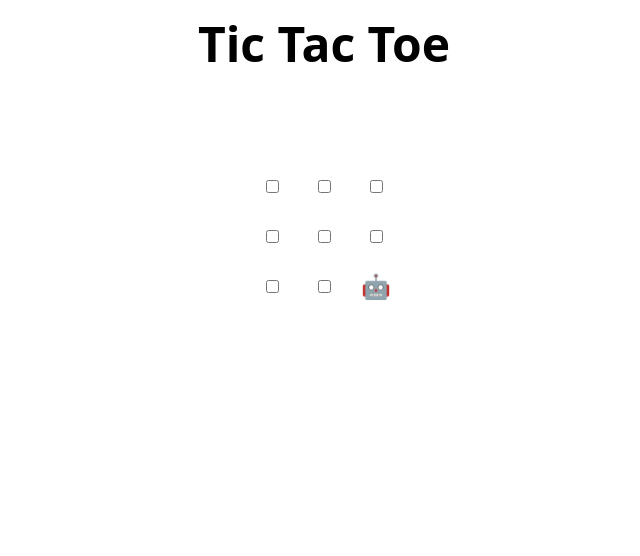
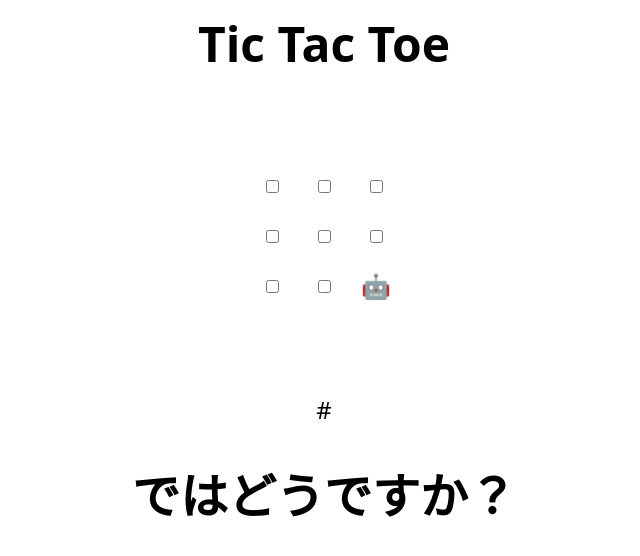
Before and after one commit to yoshihiro-satou/skills-review-pull-requests, a plain HTML site: page index.html in a window 1280 px wide. Shown: the whole page, without its empty margins (316-956 px from the left). Drawn offline with Linux system fonts and the light colour scheme.

Commit message:
了解しました。

```diff
--- a/index.html
+++ b/index.html
@@ -48,6 +48,7 @@
 </table>
 
 <h2 hidden>Game over, refresh to play again 🧑‍💻 🤖!</h2>
+# <h1>ではどうですか？
 
 <script>
   // Initialization
```
